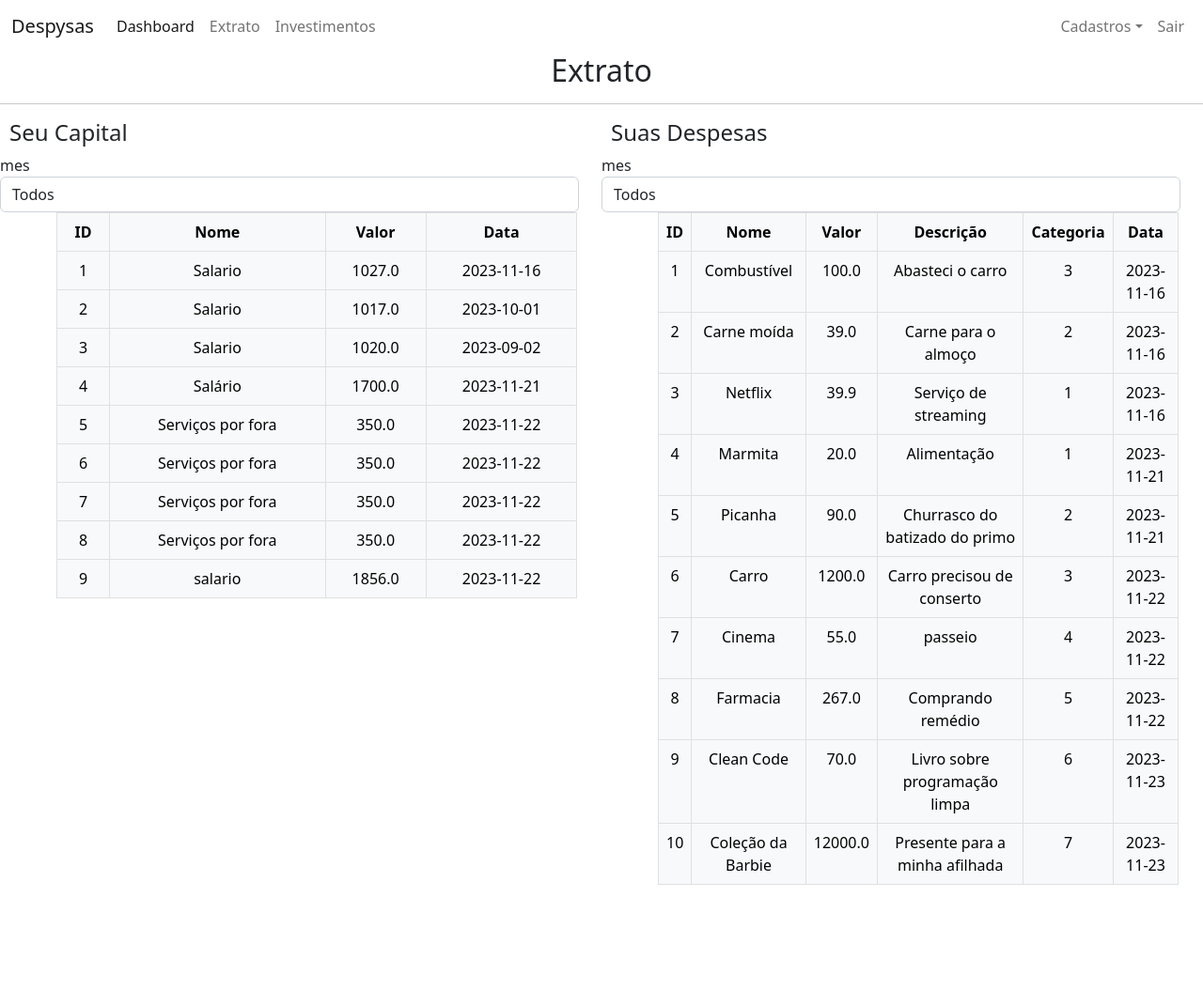
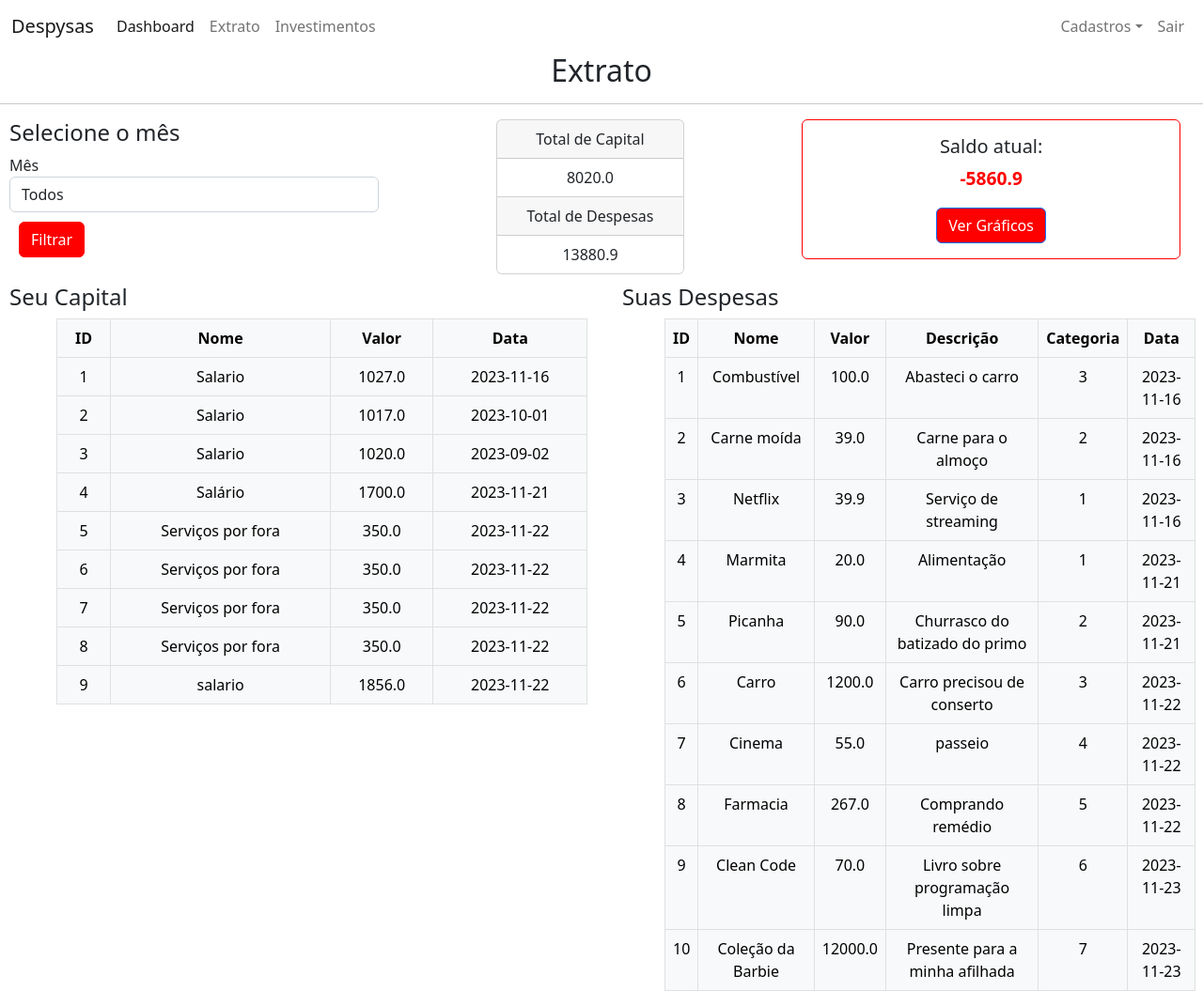
Before and after one commit to M-C-Ribeiro/Despysas-Flask, a Flask app: page /table in a window 1280 px wide. Shown: the whole page at 94% size. Before the commit the page ends 942 px from the top, so only its background shows below. Run offline with Flask 3, Linux system fonts and the light colour scheme; a user stored in the database is signed in; data comes from the database, SQL or seed files in the repository; parts of the project's set-up code (start-up, migrations or seed data) failed here and were passed over.

Commit message:
Filtro concluído, card saldo e despesa, card saldo atual

```diff
--- a/despysas/forms.py
+++ b/despysas/forms.py
@@ -5,7 +5,8 @@ from wtforms.validators import Length, EqualTo, Email, DataRequired, ValidationE
 from despysas.models import Users, Categorias
 
 class TabelaFiltrada(FlaskForm):
-    meses = SelectField('mes', choices=[(0, "Todos")] + [(1, "Janeiro"), (2,"Fevereiro"), (3,"Março"), (4,"Abril"), (5,"Maio"), (6,"Junho"), (7,"Julho"), (8,"Agosto"), (9,"Setembro"), (10,"Outubro"), (11,"Novembro"), (12,"Dezembro")], validators=[DataRequired()])
+    meses = SelectField(label="Mês", choices=[])
+
 
 class CadastroFormUsuario(FlaskForm):
     def validate_username(self, check_user):
--- a/despysas/routes.py
+++ b/despysas/routes.py
@@ -65,38 +65,21 @@ def page_dashboard():
 @login_required
 def page_table():
     form = TabelaFiltrada()
+    form.meses.choices = [(0, "Todos")] + [(1, "Janeiro"), (2,"Fevereiro"), (3,"Março"), (4,"Abril"), (5,"Maio"), (6,"Junho"), (7,"Julho"), (8,"Agosto"), (9,"Setembro"), (10,"Outubro"), (11,"Novembro"), (12,"Dezembro")]
 
     if request.method == 'POST':
-        mes = Capitais.query.filter_by(meses=form.meses.data).first()
-        print(mes)
-        capital = Capitais.query.filter(extract("month", Capitais.data) == mes).all() # consulta em todas as linhas da tabela Capitais
-        despesa = Despesas.query.all() # consulta em todas as linhas da tabela Despesas
-        return render_template("table.html", capital=capital, despesa=despesa, form=form)
-
+        mes = form.meses.data
+        capitais = Capitais.query.filter(extract("month", Capitais.data) == mes).all()
+        despesa = Despesas.query.filter(extract("month", Despesas.data) == mes).all() # consulta em todas as linhas da tabela Despesas
+        return render_template("table.html", capital=capitais, despesa=despesa, form=form)
 
     capital = Capitais.query.all() # consulta em todas as linhas da tabela Capitais
     despesa = Despesas.query.all() # consulta em todas as linhas da tabela Despesas
 
+    entrada = sum(x.valor for x in capital)
+    saida = sum(x.valor for x in despesa)
 
-    # lista = set([(mes.data.month) for mes in Capitais.query.all()]) # busca na
-    return render_template("table.html", capital=capital, despesa=despesa, form=form) # renderiza o arquivo table.html com os parametros
-
-@app.route('/filtro/<mes>')
-def filtro(mes):
-    linhas_filtradas = Capitais.query.filter_by(meses=mes).all()
-
-    lista_capitais = []
-
-    for capital in linhas_filtradas:
-        obj_capital = {}
-        obj_capital['id'] = capital.id
-        obj_capital['nome'] = capital.nome
-        obj_capital['valor'] = capital.valor
-
-        lista_capitais.append(obj_capital)
-
-    return jsonify({'capitais': lista_capitais})
-
+    return render_template("table.html", capital=capital, despesa=despesa, form=form, entrada=entrada, saida=saida) # renderiza o arquivo table.html com os parametros
 
 @app.route('/user') # decorator rota user
 def page_user():
--- a/despysas/templates/base.html
+++ b/despysas/templates/base.html
@@ -72,6 +72,7 @@
   html, body {
     height: 100%;
     margin: 0;
+    max-width: 100%;
     padding: 0;
   }
   body {
--- a/despysas/templates/table.html
+++ b/despysas/templates/table.html
@@ -8,13 +8,45 @@
     <h2 style="text-align: center;">Extrato</h2>
     <hr>
     <div class="row" style="max-width: 100%;">
-        <div class="col-sm-6">
-            <h4 style="margin-left: 10px;">Seu Capital</h4>
-            <form method="POST">
+        <div class="col-sm-4" style="margin-left: 10 px;">
+            <h4 style="margin-left: 10px;">Selecione o mês</h4>
+            <form method="POST" class="formi">
                 {{ form.meses.label() }}
                 {{ form.meses(class="form-control", placeholder="Selecione o mês") }}
+                <input type="submit" value="Filtrar" class="btn btn-secondary" id="btnSub">
             </form>
+        </div>
+        <div class="col-sm-4" style="display: flex; justify-content: center; align-items: center;">
+            <div class="card text-center" style="width: 200px;">
+                <div class="card-header">
+                  Total de Capital
+                </div>
+                <ul class="list-group list-group-flush">
+                  <li class="list-group-item"> {{ entrada }}</li>
+                </ul>
+                <div class="card-header">
+                    Total de Despesas
+                  </div>
+                  <ul class="list-group list-group-flush">
+                    <li class="list-group-item"> {{ saida }}</li>
+                  </ul>
+              </div>
+        </div>
+        <div class="col-sm-4">
+            <div class="card text-center" id="cardSaldo">
+                <div class="card-body">
+                    <h5 class="card-title">Saldo atual:</h5>
+                    <p class="card-text calc">{{ entrada - saida }}</p>
+                    <a href="{{url_for('page_dashboard')}}" class="btn btn-primary" id="bto">Ver Gráficos</a>
+                </div>
+            </div>
+        </div>
+    </div>
 
+
+    <div class="row">
+        <div class="col-sm-6">
+            <h4 style="margin-left: 10px; margin-top: 10px;">Seu Capital</h4>
             <table class="table table-hover table-bordered table-light" style="max-width: 90%; text-align: center; margin-left: 60px;">
                 <thead>
                     <th scope="col">ID</th>
@@ -35,10 +67,8 @@
             </table>
         </div>
         <div class="col-sm-6">
-            <h4 style="margin-left: 10px;">Suas Despesas</h4>
-            {{ form.meses.label() }}
-            {{ form.meses(class="form-control", placeholder="Selecione o mês") }}
-            <table class="table table-hover table-bordered table-light" style="max-width: 90%; text-align: center; margin-left: 60px;">
+            <h4 style="margin-left: 10px; margin-top: 10px;">Suas Despesas</h4>
+            <table class="table table-hover table-bordered table-light" style="max-width: 90%; text-align: center; margin-left: 55px;">
                 <thead>
                     <th scope="col">ID</th>
                     <th scope="col">Nome</th>
@@ -59,16 +89,58 @@
                     </tr>
                     {% endfor %}
 
-                    <script>
-                        let seleciona_mes = document.getElementById('mes')
-
-                        seleciona_mes.onchange = function() {
-                            mes = seleciona_mes.value;
-                            alert(mes)
-                        }
-                    </script>
                 </tbody>
             </table>
         </div>
     </div>
+
+{% if entrada - saida > 0 %}
+    <style>
+        .calc {
+            color: rgb(154, 229, 41);
+            font-weight: bolder;
+            font-size: larger;
+        }
+        #bto, #btnSub {
+            background-color: rgb(154, 229, 41);
+        }
+        #cardSaldo, #btnSub {
+            border-color: rgb(154, 229, 41);
+        }
+    </style>
+{% else %}
+    <style>
+        .calc {
+            color: red;
+            font-weight: bolder;
+            font-size: larger;
+        }
+        #bto, #btnSub {
+            background-color: red;
+        }
+        #cardSaldo, #btnSub {
+            border-color: red;
+        }
+    </style>
+{% endif %}
+
+<style>
+    .btn-secondary {
+        background-color: rgba(150, 0, 0, 0.55);
+        margin-left: 10px;
+        margin-top: 10px;
+    }
+    .formi {
+        margin-left: 10px;
+        /* max-width: 22%; */
+    }
+</style>
+<script>
+    let seleciona_mes = document.getElementById('mes')
+
+    seleciona_mes.onchange = function() {
+        let mes = seleciona_mes.value;
+        alert(mes)
+}
+</script>
 {% endblock %}
```
